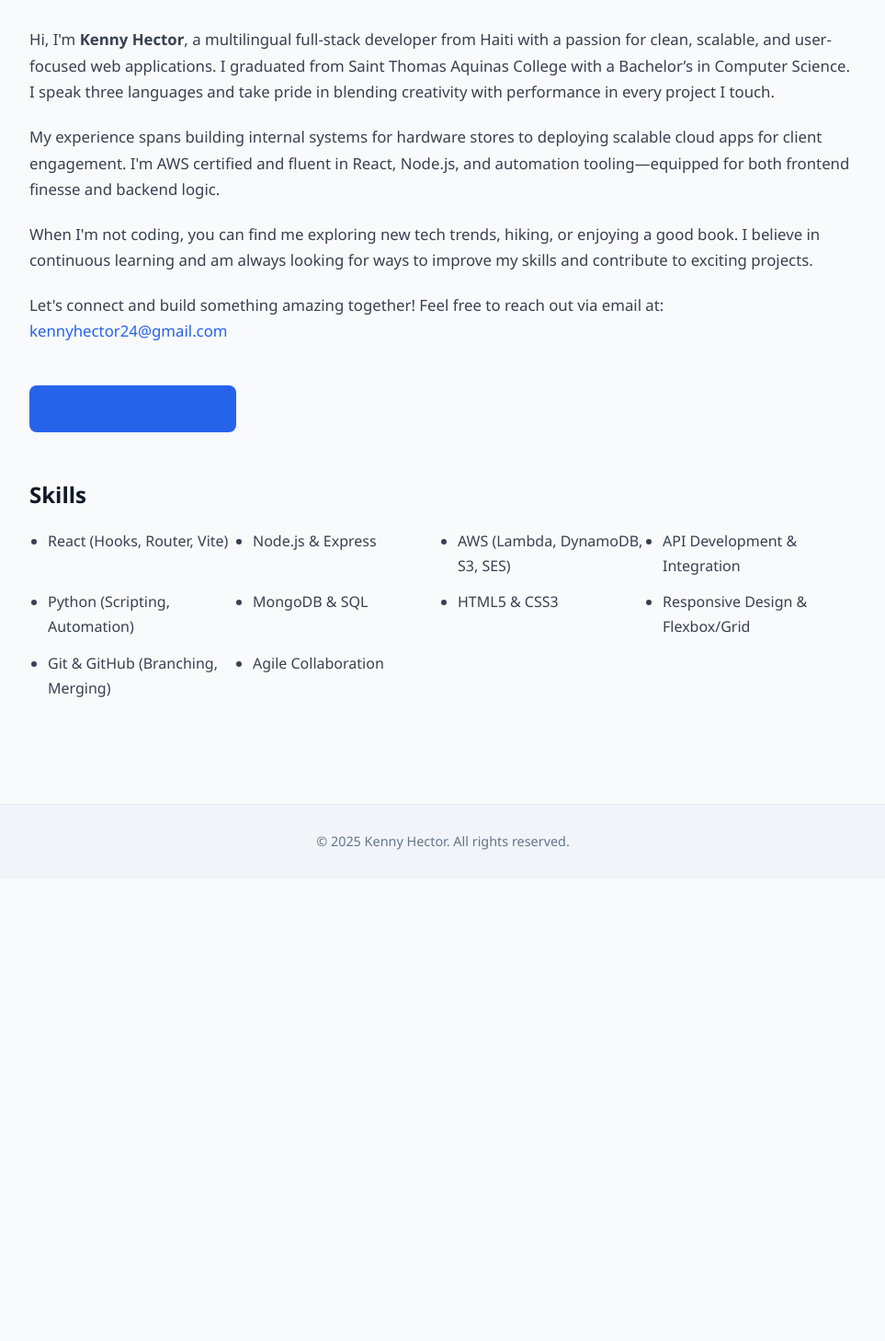
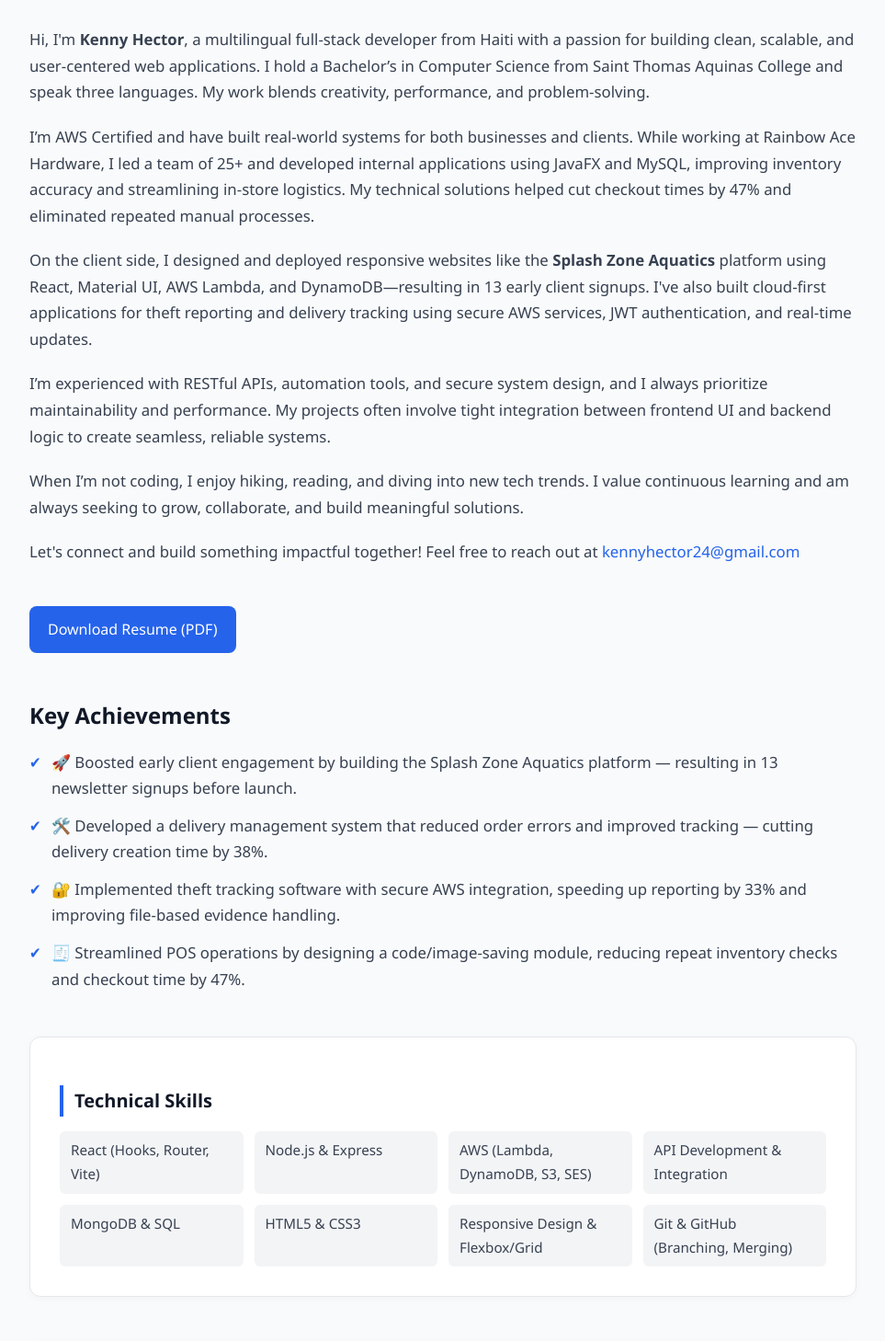
Before and after one commit to khector24/react-ai-portfolio, a React (Vite) app: page /about in a window 1280 px wide. Shown: the part 200-1658 px from the top of the page at 92% size, without its empty margins (158-1121 px from the left). Before the commit the page ends 1155 px from the top, so only its background shows below. Built offline with nearby package versions, Linux system fonts and the light colour scheme.

Commit message:
Update styling for about page.

```diff
--- a/src/About.css
+++ b/src/About.css
@@ -68,3 +68,113 @@
   padding-left: 1.25rem;
   color: #374151;
 }
+
+.achievements-section {
+  margin-top: 3rem;
+}
+
+.achievements-section h2 {
+  font-size: 1.5rem;
+  font-weight: 700;
+  margin-bottom: 1rem;
+  color: #111827;
+}
+
+.achievements-list {
+  list-style-type: none;
+  padding-left: 0;
+  margin: 0;
+  color: #374151;
+}
+
+.achievements-list li {
+  margin-bottom: 0.75rem;
+  padding-left: 1.5rem;
+  position: relative;
+  font-size: 1.05rem;
+}
+
+.achievements-list li::before {
+  content: "✔";
+  color: #2563eb;
+  position: absolute;
+  left: 0;
+}
+
+/* === Refined Skills Layout === */
+.skills-section {
+  margin-top: 3rem;
+  display: flex;
+  flex-direction: column;
+  gap: 3rem;
+}
+
+/* Skill Group Containers */
+.skill-category {
+  background-color: #ffffff;
+  border: 1px solid #e5e7eb;
+  border-radius: 0.75rem;
+  padding: 2rem;
+  box-shadow: 0 2px 8px rgba(0, 0, 0, 0.03);
+}
+
+.skill-category h3 {
+  font-size: 1.25rem;
+  font-weight: 700;
+  margin-bottom: 1rem;
+  color: #111827;
+  border-left: 4px solid #2563eb;
+  padding-left: 0.75rem;
+}
+
+/* Skill List Styling */
+.skill-list {
+  display: grid;
+  grid-template-columns: repeat(auto-fit, minmax(180px, 1fr));
+  gap: 0.75rem;
+  list-style: none;
+  padding: 0;
+  margin: 0;
+}
+
+.skill-list li {
+  background-color: #f3f4f6;
+  padding: 0.5rem 0.75rem;
+  border-radius: 0.375rem;
+  font-size: 0.95rem;
+  color: #374151;
+  transition: background-color 0.2s ease;
+}
+
+.skill-list li:hover {
+  background-color: #e0e7ff;
+}
+
+.about-container a {
+  color: #2563eb;
+  font-weight: 500;
+  text-decoration: none;
+}
+
+.about-container a:hover {
+  text-decoration: underline;
+}
+
+/* Resume Button */
+.resume-button {
+  display: inline-block;
+  margin-top: 1.5rem;
+  background-color: #2563eb;
+  color: white !important; /* <--- force white text */
+  font-size: 1rem; /* <--- explicitly define size */
+  padding: 0.75rem 1.25rem;
+  font-weight: 600;
+  border-radius: 0.5rem;
+  text-decoration: none;
+  transition: background-color 0.2s ease;
+  text-align: center;
+}
+
+.resume-button:hover {
+  background-color: #1d4ed8;
+}
--- a/src/About.jsx
+++ b/src/About.jsx
@@ -7,27 +7,45 @@ export default function About() {
       <h2>About Me</h2>
       <p>
         Hi, I'm <strong>Kenny Hector</strong>, a multilingual full-stack
-        developer from Haiti with a passion for clean, scalable, and
-        user-focused web applications. I graduated from Saint Thomas Aquinas
-        College with a Bachelor’s in Computer Science. I speak three languages
-        and take pride in blending creativity with performance in every project
-        I touch.
+        developer from Haiti with a passion for building clean, scalable, and
+        user-centered web applications. I hold a Bachelor’s in Computer Science
+        from Saint Thomas Aquinas College and speak three languages. My work
+        blends creativity, performance, and problem-solving.
       </p>
+
       <p>
-        My experience spans building internal systems for hardware stores to
-        deploying scalable cloud apps for client engagement. I'm AWS certified
-        and fluent in React, Node.js, and automation tooling—equipped for both
-        frontend finesse and backend logic.
+        I’m AWS Certified and have built real-world systems for both businesses
+        and clients. While working at Rainbow Ace Hardware, I led a team of 25+
+        and developed internal applications using JavaFX and MySQL, improving
+        inventory accuracy and streamlining in-store logistics. My technical
+        solutions helped cut checkout times by 47% and eliminated repeated
+        manual processes.
       </p>
+
       <p>
-        When I'm not coding, you can find me exploring new tech trends, hiking,
-        or enjoying a good book. I believe in continuous learning and am always
-        looking for ways to improve my skills and contribute to exciting
-        projects.
+        On the client side, I designed and deployed responsive websites like the{" "}
+        <strong>Splash Zone Aquatics</strong> platform using React, Material UI,
+        AWS Lambda, and DynamoDB—resulting in 13 early client signups. I've also
+        built cloud-first applications for theft reporting and delivery tracking
+        using secure AWS services, JWT authentication, and real-time updates.
       </p>
+
       <p>
-        Let's connect and build something amazing together! Feel free to reach
-        out via email at:{" "}
+        I’m experienced with RESTful APIs, automation tools, and secure system
+        design, and I always prioritize maintainability and performance. My
+        projects often involve tight integration between frontend UI and backend
+        logic to create seamless, reliable systems.
+      </p>
+
+      <p>
+        When I’m not coding, I enjoy hiking, reading, and diving into new tech
+        trends. I value continuous learning and am always seeking to grow,
+        collaborate, and build meaningful solutions.
+      </p>
+
+      <p>
+        Let's connect and build something impactful together! Feel free to reach
+        out at{" "}
         <a href="mailto:kennyhector24@gmail.com">kennyhector24@gmail.com</a>
       </p>
 
@@ -35,20 +53,55 @@ export default function About() {
         Download Resume (PDF)
       </a>
 
+      <section className="achievements-section">
+        <h2>Key Achievements</h2>
+        <ul className="achievements-list">
+          <li>
+            🚀 Boosted early client engagement by building the Splash Zone
+            Aquatics platform — resulting in 13 newsletter signups before
+            launch.
+          </li>
+          <li>
+            🛠️ Developed a delivery management system that reduced order errors
+            and improved tracking — cutting delivery creation time by 38%.
+          </li>
+          <li>
+            🔐 Implemented theft tracking software with secure AWS integration,
+            speeding up reporting by 33% and improving file-based evidence
+            handling.
+          </li>
+          <li>
+            🧾 Streamlined POS operations by designing a code/image-saving
+            module, reducing repeat inventory checks and checkout time by 47%.
+          </li>
+        </ul>
+      </section>
+
       <section className="skills-section">
-        <h2>Skills</h2>
-        <ul className="skills-list">
+        <div className="skill-category">
+          <h3>Technical Skills</h3>
+          <ul className="skill-list">
             <li>React (Hooks, Router, Vite)</li>
             <li>Node.js & Express</li>
             <li>AWS (Lambda, DynamoDB, S3, SES)</li>
             <li>API Development & Integration</li>
-          <li>Python (Scripting, Automation)</li>
             <li>MongoDB & SQL</li>
             <li>HTML5 & CSS3</li>
             <li>Responsive Design & Flexbox/Grid</li>
             <li>Git & GitHub (Branching, Merging)</li>
-          <li>Agile Collaboration</li>
           </ul>
+        </div>
+
+        <div className="skill-category">
+          <h3>Leadership & Business Skills</h3>
+          <ul className="skill-list">
+            <li>Team Leadership (25+ staff)</li>
+            <li>Client Communication</li>
+            <li>Technical Troubleshooting</li>
+            <li>Retail Operations Optimization</li>
+            <li>Project Management & Delivery</li>
+          </ul>
+        </div>
       </section>
     </main>
   );
```
Lines whose indentation alone changed are shown as unchanged.
